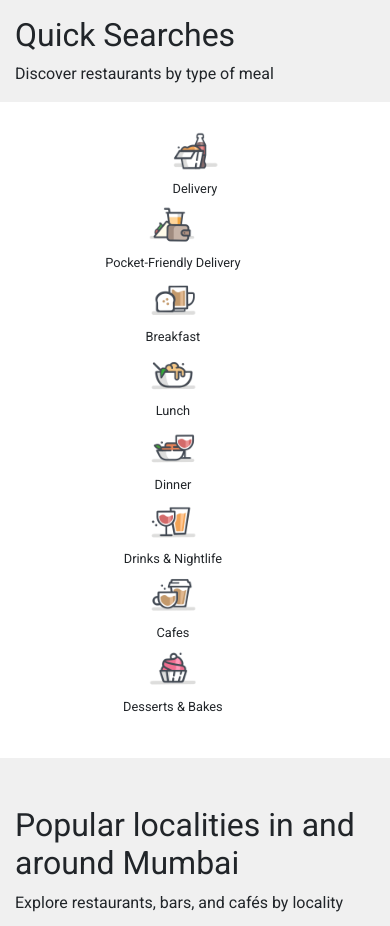
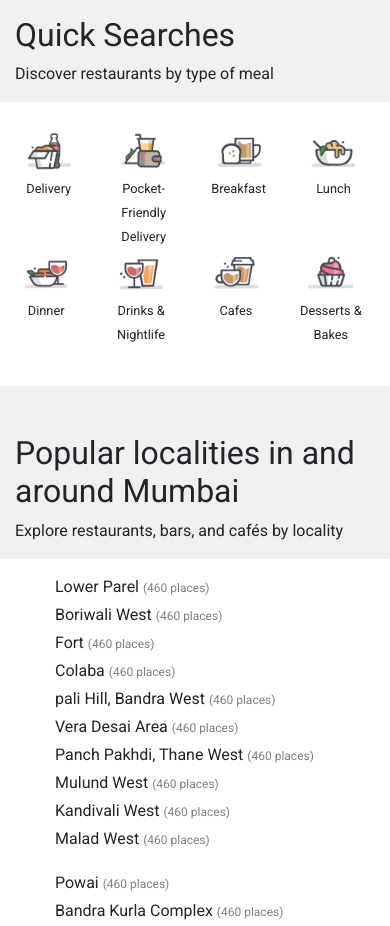
Before and after one commit to fauzan07/zomato-replica, a plain HTML site: page index.html in a window 390 px wide. Shown: the part 3020-3946 px from the top of the page. Drawn offline with nearby package versions, Linux system fonts and the light colour scheme.

Commit message:
final upload

```diff
--- a/css/style.scss
+++ b/css/style.scss
@@ -94,6 +94,11 @@ a.href_login{
 }
 .offset-sm-1 {
     margin-left: -5.666667%;
+}
+@media only screen and (max-width: 600px) {
+    .offset-sm-1 {
+        margin-left: -0.666667%;
+    }
 }
 
 /*--------section categories start---------*/
--- a/index.html
+++ b/index.html
@@ -228,14 +228,38 @@
             <div class="row cat_list">
                 <div class="col-lg-12">
                     <ul class="category-list row list-unstyled py-4">
-                        <li class="col-md-2  col-sm-3 text-center"><div class="text-center"><img src="images/delivery.png" width="50" alt=""></div><small>Delivery</small></li>
-                        <li class="col-md-2 offset-sm-1  col-sm-3 text-center"><div class="text-center"><img src="images/pocket-friendly-delivery.png" width="50" alt=""></div><small>Pocket-Friendly Delivery</small></li>
-                        <li class="col-md-2 offset-sm-1  col-sm-3 text-center"><div class="text-center"><img src="images/breakfast.png" width="50" alt=""></div><small>Breakfast</small></li>
-                        <li class="col-md-2 offset-sm-1  col-sm-3 text-center"><div class="text-center"><img src="images/lunch.png" width="50" alt=""></div><small>Lunch</small></li>
-                        <li class="col-md-2 offset-sm-1  col-sm-3 text-center"><div class="text-center"><img src="images/dinner.png" width="50" alt=""></div><small>Dinner</small></li>
-                        <li class="col-md-2 offset-sm-1  col-sm-3 text-center"><div class="text-center"><img src="images/drinks.png" width="50" alt=""></div><small>Drinks & Nightlife</small></li>
-                        <li class="col-md-2 offset-sm-1  col-sm-3 text-center"><div class="text-center"><img src="images/cafes.png" width="50" alt=""></div><small>Cafes</small></li>
-                        <li class="col-md-2 offset-sm-1  col-sm-3 text-center"><div class="text-center"><img src="images/desserts.png" width="50" alt=""></div><small>Desserts & Bakes</small></li>
+                        <li class="col-md-2  col-3 text-center">
+                            <div class="text-center"><img src="images/delivery.png" width="50" alt=""></div>
+                            <small>Delivery</small>
+                        </li>
+                        <li class="col-md-2 offset-sm-1  col-3 text-center">
+                            <div class="text-center"><img src="images/pocket-friendly-delivery.png" width="50" alt="">
+                            </div><small>Pocket-Friendly Delivery</small>
+                        </li>
+                        <li class="col-md-2 offset-sm-1  col-3 text-center">
+                            <div class="text-center"><img src="images/breakfast.png" width="50" alt=""></div>
+                            <small>Breakfast</small>
+                        </li>
+                        <li class="col-md-2 offset-sm-1  col-3 text-center">
+                            <div class="text-center"><img src="images/lunch.png" width="50" alt=""></div>
+                            <small>Lunch</small>
+                        </li>
+                        <li class="col-md-2 offset-sm-1  col-3 text-center">
+                            <div class="text-center"><img src="images/dinner.png" width="50" alt=""></div>
+                            <small>Dinner</small>
+                        </li>
+                        <li class="col-md-2 offset-sm-1  col-3 text-center">
+                            <div class="text-center"><img src="images/drinks.png" width="50" alt=""></div><small>Drinks
+                                & Nightlife</small>
+                        </li>
+                        <li class="col-md-2 offset-sm-1  col-3 text-center">
+                            <div class="text-center"><img src="images/cafes.png" width="50" alt=""></div>
+                            <small>Cafes</small>
+                        </li>
+                        <li class="col-md-2 offset-sm-1  col-3 text-center">
+                            <div class="text-center"><img src="images/desserts.png" width="50" alt=""></div>
+                            <small>Desserts & Bakes</small>
+                        </li>
                     </ul>
                 </div>
             </div>
```
Also changed, not shown: css/style.css, 1 other file. Lines whose indentation alone changed are shown as unchanged.
